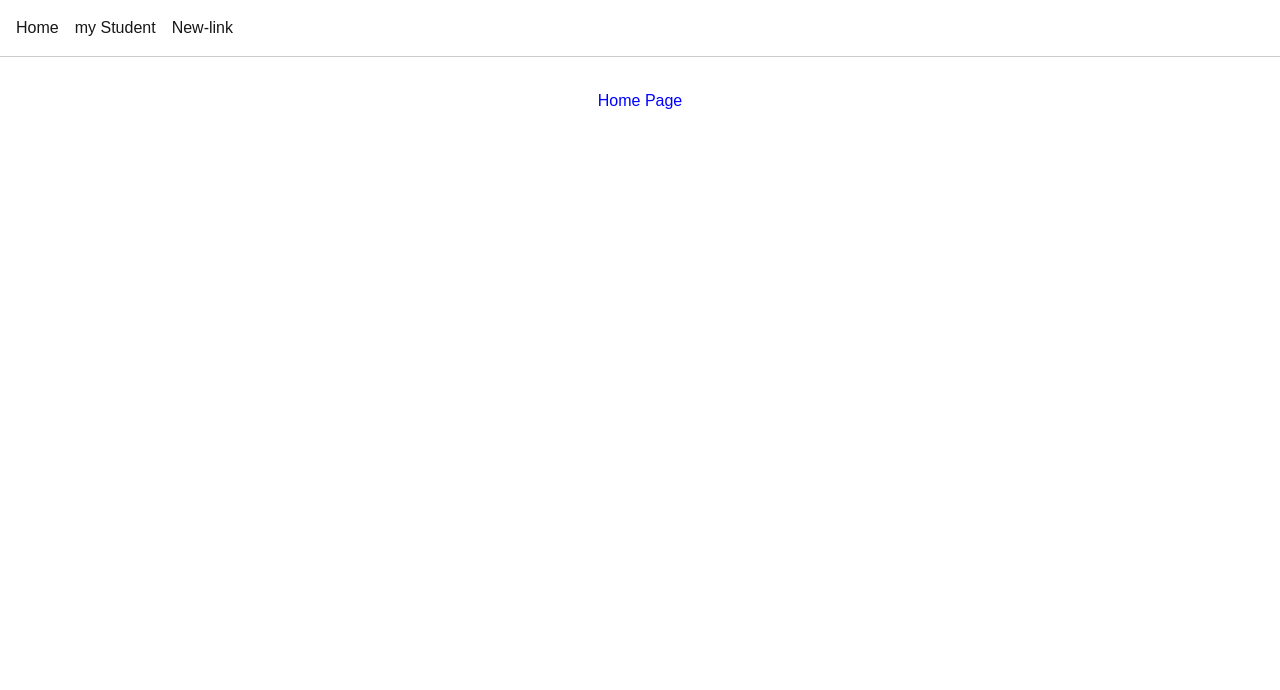
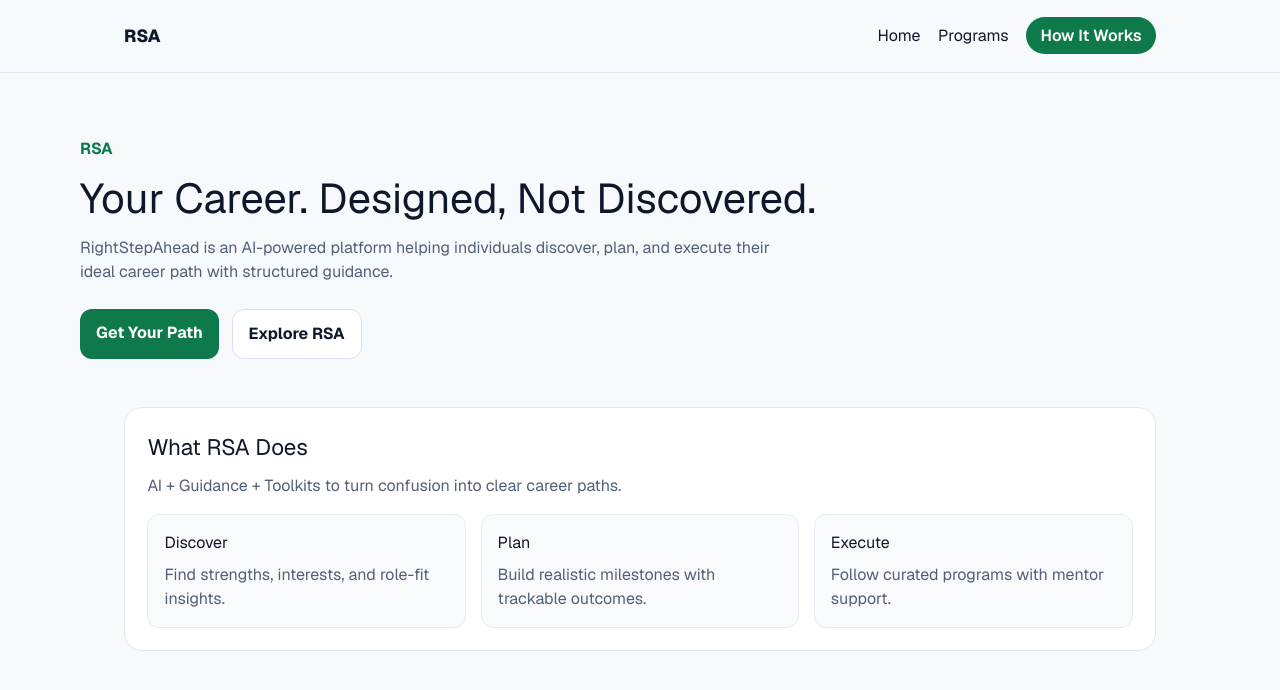
Before and after one commit to newrsa/rsa-webapp, a Next.js app: page /component/home in a window 1280 px wide. Shown: the top 690 px of the page. Built offline with nearby package versions, Linux system fonts and the light colour scheme.

Commit message:
Redesign core pages with a unified RSA visual system.
Refresh navigation, homepage, and student content with a consistent container layout, updated branding, and cleaner UI hierarchy inspired by the new landing experience.

Made-with: Cursor

```diff
--- a/app/component/home/page.tsx
+++ b/app/component/home/page.tsx
@@ -1,8 +1,88 @@
 export default function HomePage() {
   return (
-    <main style={{ padding: "2rem", textAlign: "center" }}>
-      <h1 className="heading">Home Page</h1>
+    <main>
+      <section className="app-container" style={{ padding: "4rem 0 3rem" }}>
+        <p style={{ color: "#0e7a4b", fontWeight: 700, marginBottom: "0.8rem" }}>RSA</p>
+        <h1 className="section-title">Your Career. Designed, Not Discovered.</h1>
+        <p className="section-subtitle" style={{ maxWidth: "700px" }}>
+          RightStepAhead is an AI-powered platform helping individuals discover, plan, and execute
+          their ideal career path with structured guidance.
+        </p>
 
+        <div style={{ display: "flex", gap: "0.8rem", marginTop: "1.6rem", flexWrap: "wrap" }}>
+          <a
+            href="/component/student"
+            style={{
+              background: "#0e7a4b",
+              color: "#fff",
+              padding: "0.75rem 1rem",
+              borderRadius: "12px",
+              fontWeight: 700,
+            }}
+          >
+            Get Your Path
+          </a>
+          <a
+            href="#what-rsa-does"
+            style={{
+              background: "#ffffff",
+              border: "1px solid #d9e2ec",
+              color: "#0f172a",
+              padding: "0.75rem 1rem",
+              borderRadius: "12px",
+              fontWeight: 700,
+            }}
+          >
+            Explore RSA
+          </a>
+        </div>
+      </section>
+
+      <section id="what-rsa-does" className="app-container" style={{ paddingBottom: "4rem" }}>
+        <div
+          style={{
+            background: "#ffffff",
+            border: "1px solid #e2e8f0",
+            borderRadius: "18px",
+            padding: "1.4rem",
+          }}
+        >
+          <h2 style={{ marginTop: 0, marginBottom: "0.6rem", fontSize: "1.4rem" }}>
+            What RSA Does
+          </h2>
+          <p style={{ color: "#526076", marginTop: 0 }}>
+            AI + Guidance + Toolkits to turn confusion into clear career paths.
+          </p>
+
+          <div
+            style={{
+              display: "grid",
+              gridTemplateColumns: "repeat(auto-fit, minmax(220px, 1fr))",
+              gap: "0.9rem",
+              marginTop: "1rem",
+            }}
+          >
+            {[
+              ["Discover", "Find strengths, interests, and role-fit insights."],
+              ["Plan", "Build realistic milestones with trackable outcomes."],
+              ["Execute", "Follow curated programs with mentor support."],
+            ].map(([title, body]) => (
+              <article
+                key={title}
+                style={{
+                  background: "#f8fafc",
+                  border: "1px solid #e5edf5",
+                  borderRadius: "12px",
+                  padding: "1rem",
+                }}
+              >
+                <h3 style={{ margin: "0 0 0.5rem" }}>{title}</h3>
+                <p style={{ margin: 0, color: "#526076" }}>{body}</p>
+              </article>
+            ))}
+          </div>
+        </div>
+      </section>
     </main>
   );
 }
--- a/app/component/navigation/Navigation.tsx
+++ b/app/component/navigation/Navigation.tsx
@@ -2,19 +2,61 @@ import Link from "next/link";
 
 export default function Navigation() {
   return (
-    <nav style={{ padding: "1rem", borderBottom: "1px solid #ccc" }}>
-      <ul style={{ display: "flex", gap: "1rem", listStyle: "none", margin: 0, padding: 0 }}>
+    <header
+      style={{
+        position: "sticky",
+        top: 0,
+        zIndex: 10,
+        background: "rgba(247, 250, 252, 0.95)",
+        backdropFilter: "blur(8px)",
+        borderBottom: "1px solid #e2e8f0",
+      }}
+    >
+      <nav
+        className="app-container"
+        style={{
+          display: "flex",
+          alignItems: "center",
+          justifyContent: "space-between",
+          minHeight: "72px",
+        }}
+      >
+        <Link href="/" style={{ fontWeight: 800, fontSize: "1.1rem", color: "#0f172a" }}>
+          RSA
+        </Link>
+
+        <ul
+          style={{
+            display: "flex",
+            gap: "1.1rem",
+            listStyle: "none",
+            margin: 0,
+            padding: 0,
+            alignItems: "center",
+          }}
+        >
           <li>
             <Link href="/">Home</Link>
           </li>
           <li>
-          <Link href="/component/student">my Student</Link>
+            <Link href="/component/student">Programs</Link>
           </li>
           <li>
-          <Link href="#">New-link</Link>
+            <a
+              href="#how-it-works"
+              style={{
+                background: "#0e7a4b",
+                color: "#fff",
+                padding: "0.5rem 0.9rem",
+                borderRadius: "999px",
+                fontWeight: 600,
+              }}
+            >
+              How It Works
+            </a>
           </li>
-
         </ul>
       </nav>
+    </header>
   );
 }
--- a/app/component/student/page.tsx
+++ b/app/component/student/page.tsx
@@ -7,7 +7,7 @@ const page = () => {
     <div className={styles['student-container']}>
       <div className={styles['student-card']}>
         <div className={styles['student-badge']}>Student Portal</div>
-        <h1>Welcome back, Student</h1>
+        <h1>Programs Dashboard</h1>
         <p className={styles['student-subtitle']}>
           Track progress, upcoming tasks, and class performance in one place.
         </p>
@@ -22,8 +22,8 @@ const page = () => {
             <strong>7/8 done</strong>
           </div>
           <div className={styles['student-grid-item']}>
-            <span>Next Class</span>
-            <strong>Math • 10:30 AM</strong>
+            <span>Career Session</span>
+            <strong>Portfolio Review • 10:30 AM</strong>
           </div>
         </div>
       </div>
--- a/app/globals.css
+++ b/app/globals.css
@@ -1,8 +1,13 @@
 @import "tailwindcss";
 
 :root {
-  --background: #ffffff;
-  --foreground: #171717;
+  --background: #f7fafc;
+  --foreground: #0f172a;
+  --surface: #ffffff;
+  --muted: #526076;
+  --primary: #0e7a4b;
+  --primary-dark: #075f39;
+  --border: #e2e8f0;
 }
 
 @theme inline {
@@ -12,19 +17,42 @@
   --font-mono: var(--font-geist-mono);
 }
 
-@media (prefers-color-scheme: dark) {
-  :root {
-    --background: #0a0a0a;
-    --foreground: #ededed;
-  }
-}
-
 body {
   background: var(--background);
   color: var(--foreground);
-  font-family: Arial, Helvetica, sans-serif;
+  font-family: var(--font-geist-sans), Arial, Helvetica, sans-serif;
+  margin: 0;
 }
 
-.heading{
-  color: blue;
+* {
+  box-sizing: border-box;
 }
+
+a {
+  color: inherit;
+  text-decoration: none;
+}
+
+.app-shell {
+  min-height: 100vh;
+}
+
+.app-container {
+  width: 100%;
+  max-width: 1120px;
+  padding-left: clamp(16px, 4vw, 44px);
+  padding-right: clamp(16px, 4vw, 44px);
+  margin: 0 auto;
+}
+
+.section-title {
+  font-size: clamp(1.8rem, 3.5vw, 2.6rem);
+  line-height: 1.2;
+  margin: 0;
+}
+
+.section-subtitle {
+  color: var(--muted);
+  margin-top: 0.75rem;
+  margin-bottom: 0;
+}
--- a/app/layout.tsx
+++ b/app/layout.tsx
@@ -14,8 +14,8 @@ const geistMono = Geist_Mono({
 });
 
 export const metadata: Metadata = {
-  title: "Create Next App",
-  description: "Generated by create next app",
+  title: "RSA - Career Platform",
+  description: "RightStepAhead career guidance platform",
 };
 
 export default function RootLayout({
@@ -28,7 +28,7 @@ export default function RootLayout({
       lang="en"
       className={`${geistSans.variable} ${geistMono.variable} h-full antialiased`}
     >
-      <body className="min-h-full flex flex-col">
+      <body className="min-h-full flex flex-col app-shell">
         <Navigation />
         {children}
       </body>
```
Lines whose indentation alone changed are shown as unchanged.
